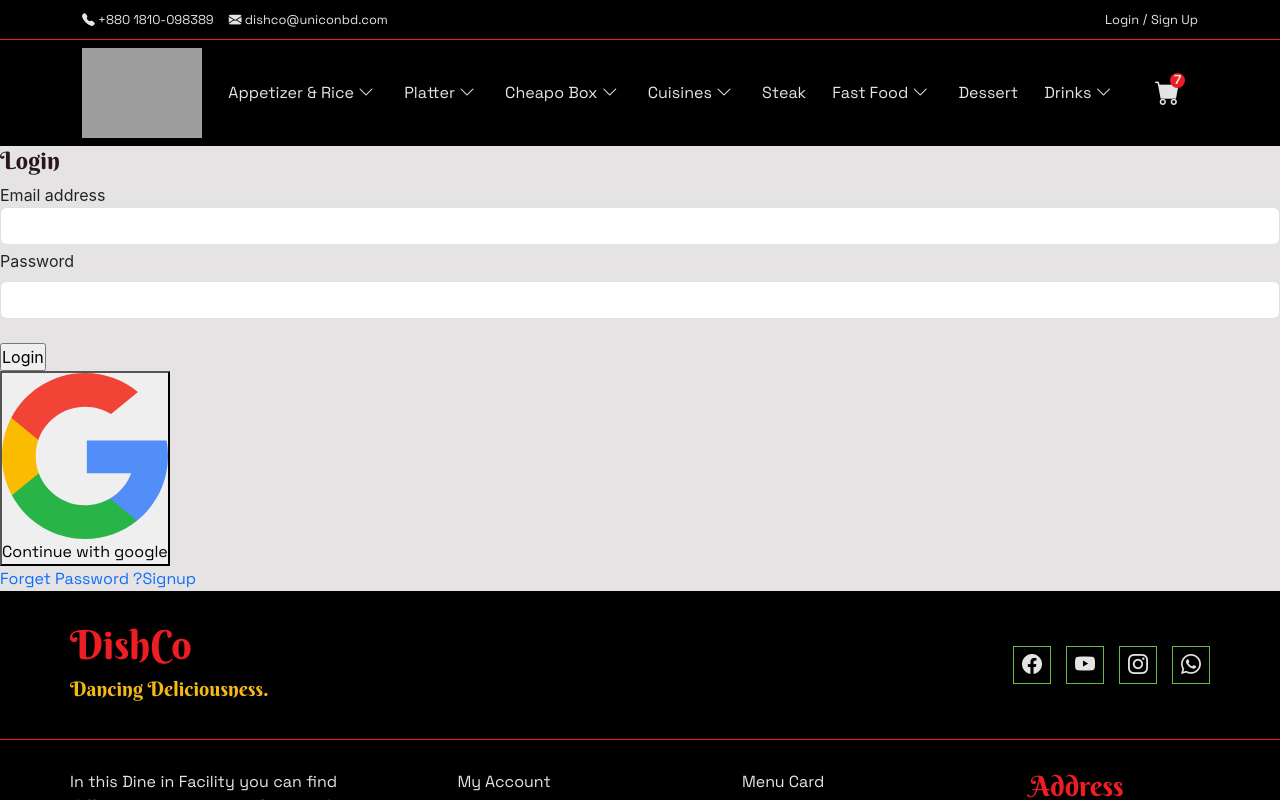
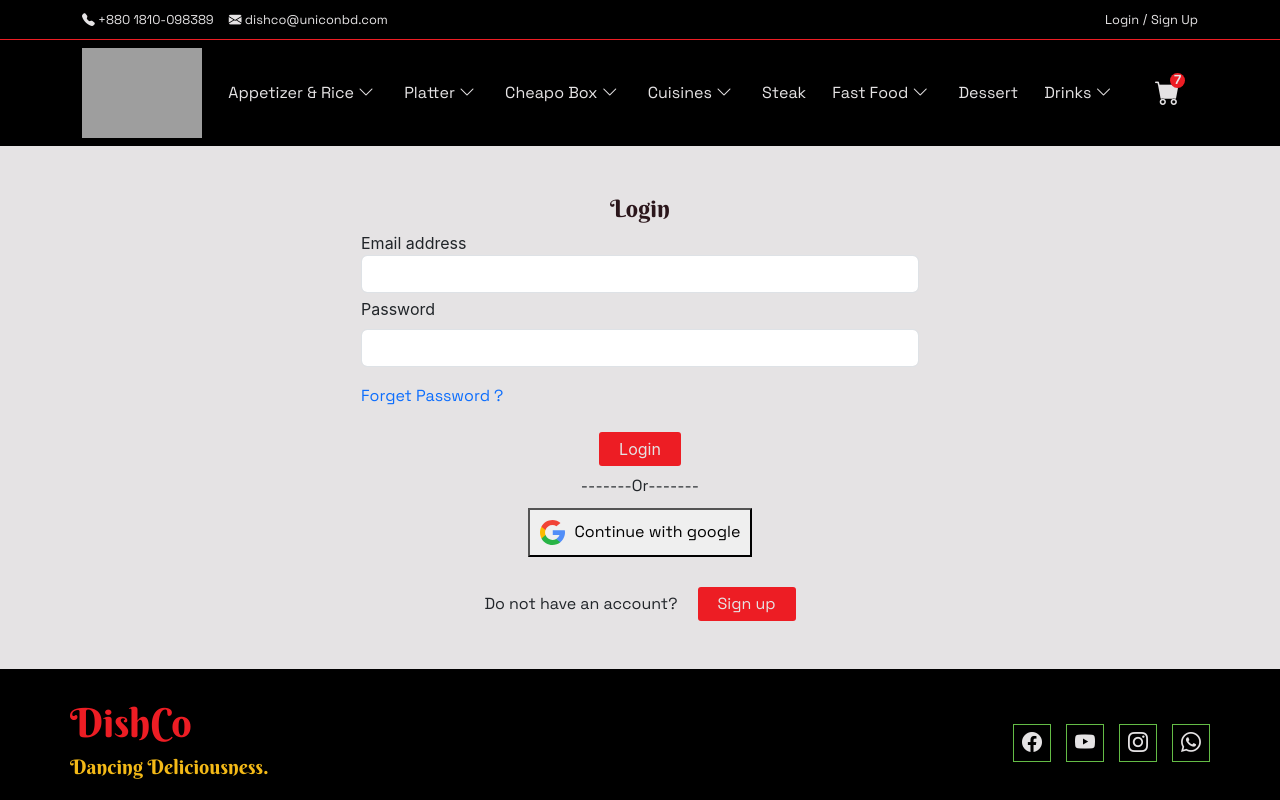
Before and after one commit to Unicon-Solution-Limited/dishco_frontend, a React (Create React App) app: page /login in a window 1280 px wide. Shown: the top 800 px of the page. Built offline with nearby package versions, Linux system fonts and the light colour scheme; no server answers; grey boxes are pictures that could not be loaded.

Commit message:
authentication form ok

```diff
--- a/src/Components/Authentication/Login/Login.js
+++ b/src/Components/Authentication/Login/Login.js
@@ -2,7 +2,7 @@ import React, { useEffect, useRef, useState } from "react";
 import { Link, useHistory, useLocation } from "react-router-dom";
 import googleIcon from "../../Image/google.svg";
 import { useAuth } from "../AuthContext/AuthContext";
-import "./Login.css";
+import "../Signup/Signup.css";
 
 const Login = () => {
   const [error, setError] = useState("");
@@ -50,9 +50,9 @@ const Login = () => {
   };
   return (
     <>
-      <div>
-        <h4>Login</h4>
-        <form onSubmit={handleSubmit}>
+      <section className="container my-5">
+        <h4 className="text-center">Login</h4>
+        <form onSubmit={handleSubmit} className="auth_form">
           <div>
             <label htmlFor="exampleInputEmail1">Email address</label>
             <input
@@ -77,32 +77,32 @@ const Login = () => {
               required
             />
           </div>
+          <Link to="/forgotPassword">Forget Password ?</Link>
           {/* error showing */}
-          <p style={{ color: "red", textAlign: "center", fontWeight: "700" }}>
-            {error}
-          </p>
+          <p className="error">{error}</p>
           <input
             type="submit"
             disabled={loading}
             value="Login"
-            className="mt-2"
+            className="mt-1 MyBtn auth_btn d-grid mx-auto"
           />
         </form>
-
+        <p className="text-center mt-2">-------Or-------</p>
         {/* google sign button*/}
-        <div onClick={handleGoogleSignup}>
+        <div onClick={handleGoogleSignup} className="google_auth">
           <button>
             <img src={googleIcon} alt="google" />
             <span>Continue with google</span>
           </button>
         </div>
 
-        <div>
-          <Link to="/forgotPassword">Forget Password ?</Link>
-
-          <Link to="/signup">Signup</Link>
+        <div className="auth_footer">
+          <p>Do not have an account?</p>
+          <Link to="/signup" className="MyBtn auth_btn">
+            Sign up
+          </Link>
         </div>
-      </div>
+      </section>
     </>
   );
 };
--- a/src/Components/Authentication/Signup/Signup.css
+++ b/src/Components/Authentication/Signup/Signup.css
@@ -0,0 +1,46 @@
+/* Same css applied for Sign up and login form */
+.auth_form {
+  width: 50%;
+  margin-left: auto !important;
+  margin-right: auto !important;
+}
+
+.error {
+  color: var(--red);
+  text-align: center;
+  font-weight: 700;
+  padding-top: 20px;
+}
+
+.auth_btn {
+  padding: 5px 20px;
+}
+
+.auth_footer {
+  display: flex;
+  justify-content: center;
+  align-items: center;
+  gap: 20px;
+  margin: 30px 0;
+}
+
+.google_auth {
+  display: flex;
+  justify-content: center;
+  margin-top: 10px;
+}
+.google_auth button {
+  padding: 10px;
+  display: flex;
+  gap: 10px;
+}
+.google_auth img {
+  width: 25px;
+  height: auto;
+}
+
+@media only screen and (max-width: 768px) {
+  .auth_form {
+    width: 100%;
+  }
+}
--- a/src/Components/Authentication/Signup/Signup.js
+++ b/src/Components/Authentication/Signup/Signup.js
@@ -45,12 +45,11 @@ const Signup = () => {
 
   return (
     <>
+      <section className="container my-5">
+        <h4 className="text-center">Create an account</h4>
+        <form onSubmit={handleSubmit} className="auth_form">
           <div>
-        <h4>Create an account</h4>
-        <form onSubmit={handleSubmit}>
-          <div>
-            <div>
-              <div>
+            <div className="">
               <label htmlFor="displayName" className="form-label">
                 Your Name
               </label>
@@ -61,6 +60,20 @@ const Signup = () => {
                 className="form-control"
                 id="displayName"
                 aria-describedby="nameHelp"
+              />
+            </div>
+
+            <div className="mb-2">
+              <label htmlFor="exampleInputEmail1" className="form-label">
+                Email address
+              </label>
+              <input
+                ref={emailRef}
+                required
+                type="email"
+                className="form-control"
+                id="exampleInputEmail1"
+                aria-describedby="emailHelp"
               />
             </div>
 
@@ -76,24 +89,8 @@ const Signup = () => {
                 id="exampleInputPassword1"
               />
             </div>
-            </div>
 
-            <div className="col-md-6">
-              <div className="mb-2">
-                <label htmlFor="exampleInputEmail1" className="form-label">
-                  Email address
-                </label>
-                <input
-                  ref={emailRef}
-                  required
-                  type="email"
-                  className="form-control"
-                  id="exampleInputEmail1"
-                  aria-describedby="emailHelp"
-                />
-              </div>
-
-              <div>
+            <div className="">
               <label
                 htmlFor="exampleInputConfirmPassword"
                 className="form-label"
@@ -109,25 +106,22 @@ const Signup = () => {
               />
             </div>
           </div>
-          </div>
-          <p
-            style={{
-              color: "red",
-              textAlign: "center",
-              fontWeight: "700",
-              paddingTop: "20px",
-            }}
-          >
-            {error}
-          </p>
-          <input type="submit" disabled={loading} value="Signup" />
+          <p className="error">{error}</p>
+          <input
+            type="submit"
+            disabled={loading}
+            value="Sign up"
+            className="MyBtn auth_btn d-grid mx-auto"
+          />
         </form>
 
-        <div>
-          <p>Allready have an account?</p>
-          <Link to="/login">Login</Link>
+        <div className="auth_footer">
+          <p>Already have an account?</p>
+          <Link to="/login" className="MyBtn auth_btn">
+            Login
+          </Link>
         </div>
-      </div>
+      </section>
     </>
   );
 };
--- a/src/index.css
+++ b/src/index.css
@@ -92,8 +92,8 @@ input:focus,
 select:focus,
 optgroup:focus,
 textarea:focus {
-  outline: none;
-  box-shadow: none;
+  outline: none !important;
+  box-shadow: none !important;
 }
 .MyBtn {
   background-color: var(--red);
```
Also changed, not shown: src/Components/Authentication/Login/Login.css (deleted). Lines whose indentation alone changed are shown as unchanged.
